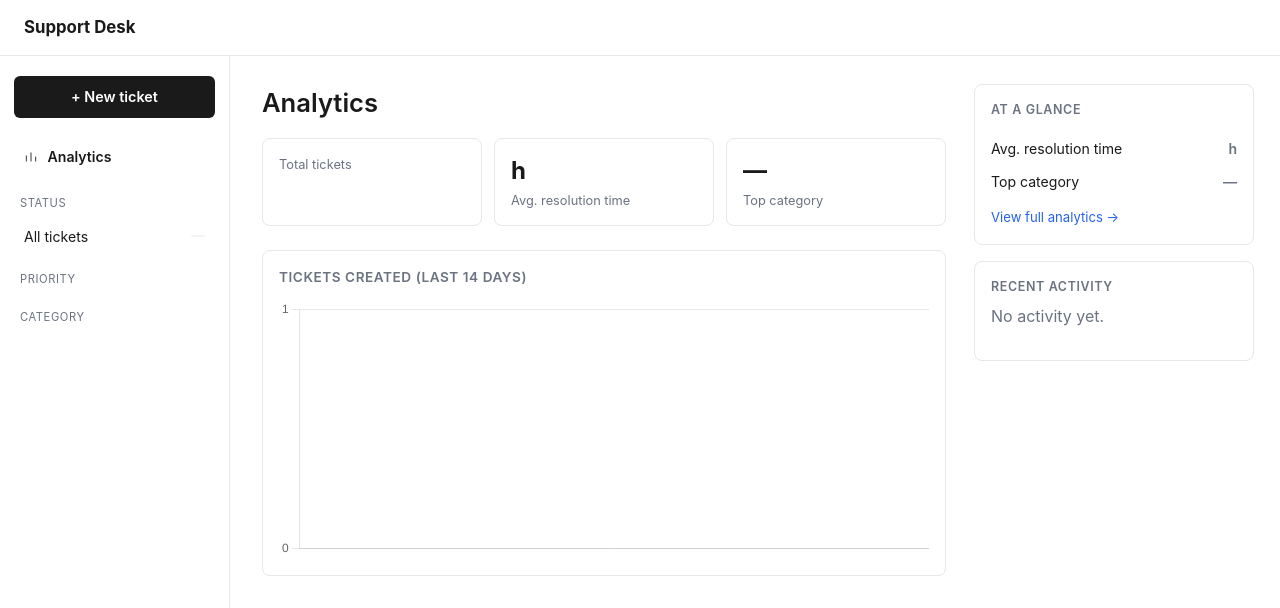
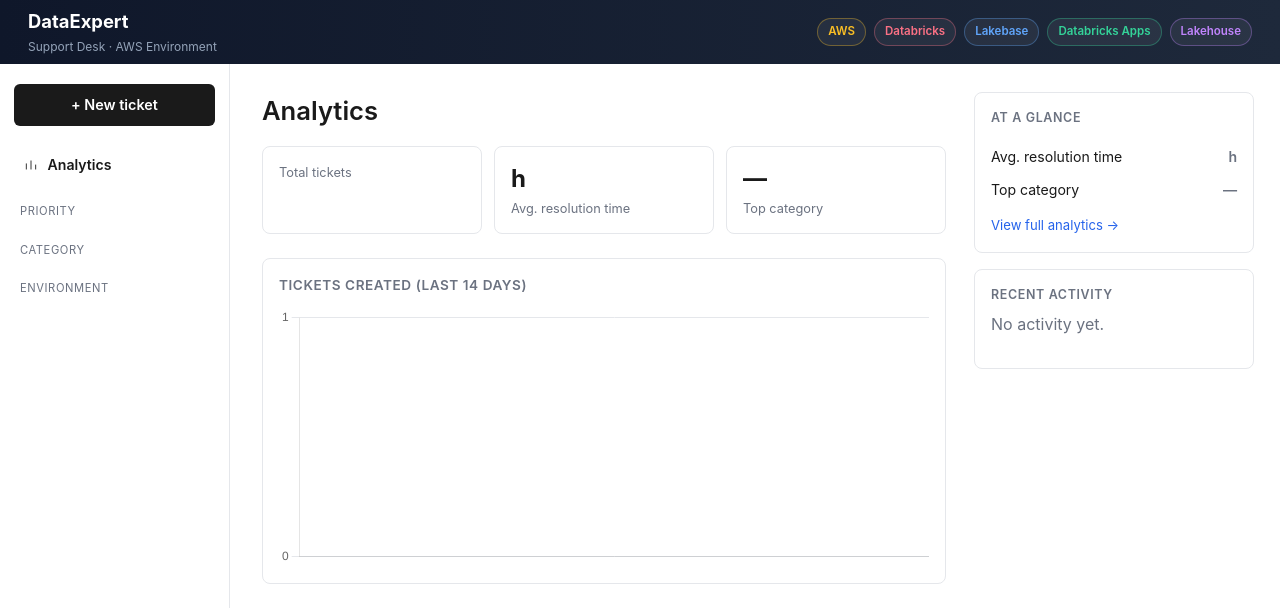
Before and after one commit to maraprikkripa/databricks-lakebase-ticket-app, a Flask app: template templates/analytics.html in a window 1280 px wide. Shown: the top 608 px of the page. Run offline with Flask 3, Linux system fonts and the light colour scheme; the template is opened without the code that fills it, so the values that code supplies are empty; parts of the project's set-up code (start-up, migrations or seed data) failed here and were passed over.

Commit message:
Add DataExpert/AWS banner, remove redundant sidebar status list, make stat cards clickable filters, add environment filter

```diff
--- a/app.py
+++ b/app.py
@@ -138,6 +138,15 @@ def get_category_counts():
     return counts
 
 
+def get_environment_counts():
+    """Return ticket counts per environment, for the sidebar filter."""
+    rows = lakebase.run_query("SELECT environment, COUNT(*) AS n FROM tickets GROUP BY environment")
+    counts = {e: 0 for e in VALID_ENVIRONMENTS}
+    for r in rows:
+        counts[r["environment"]] = r["n"]
+    return counts
+
+
 def get_recent_activity(limit=5):
     """Return the most recent messages across all tickets, for the right panel."""
     return lakebase.run_query(
@@ -198,6 +207,7 @@ def common_context():
         "counts": get_status_counts(),
         "priority_counts": get_priority_counts(),
         "category_counts": get_category_counts(),
+        "environment_counts": get_environment_counts(),
         "recent_activity": get_recent_activity(),
         "avg_resolution_hours": get_avg_resolution_hours(),
         "top_category": get_top_category(),
@@ -206,7 +216,7 @@ def common_context():
 
 @app.route("/")
 def index():
-    """List tickets, optionally filtered by status, priority, and/or category."""
+    """List tickets, optionally filtered by status, priority, category, and/or environment."""
     status_filter = request.args.get("status")
     if status_filter not in VALID_STATUSES:
         status_filter = None
@@ -219,6 +229,10 @@ def index():
     if category_filter not in VALID_CATEGORIES:
         category_filter = None
 
+    environment_filter = request.args.get("environment")
+    if environment_filter not in VALID_ENVIRONMENTS:
+        environment_filter = None
+
     where_clauses = []
     params = []
     if status_filter:
@@ -230,6 +244,9 @@ def index():
     if category_filter:
         where_clauses.append("category = %s")
         params.append(category_filter)
+    if environment_filter:
+        where_clauses.append("environment = %s")
+        params.append(environment_filter)
     where_sql = f"WHERE {' AND '.join(where_clauses)}" if where_clauses else ""
 
     tickets = lakebase.run_query(
@@ -244,6 +261,7 @@ def index():
         current_view=status_filter or "all",
         current_priority=priority_filter or "all",
         current_category=category_filter or "all",
+        current_environment=environment_filter or "all",
         **common_context(),
     )
 
@@ -256,6 +274,7 @@ def new_ticket_form():
         current_view=None,
         current_priority=None,
         current_category=None,
+        current_environment=None,
         **common_context(),
     )
 
@@ -270,6 +289,7 @@ def analytics():
         current_view=None,
         current_priority=None,
         current_category=None,
+        current_environment=None,
         chart_labels=chart_labels,
         chart_values=chart_values,
         category_labels=[c.replace("_", " ").title() for c in VALID_CATEGORIES],
@@ -304,6 +324,7 @@ def view_ticket(ticket_id):
         current_view=None,
         current_priority=None,
         current_category=None,
+        current_environment=None,
         **common_context(),
     )
 
--- a/static/style.css
+++ b/static/style.css
@@ -37,21 +37,40 @@ a:hover { text-decoration: underline; }
 /* Layout: header + sidebar + content */
 
 .topbar {
-    height: 56px;
+    height: 64px;
     display: flex;
     align-items: center;
-    padding: 0 24px;
-    border-bottom: 1px solid var(--border);
+    justify-content: space-between;
+    padding: 0 28px;
+    background: linear-gradient(90deg, #0f172a, #1e293b);
+    color: #fff;
 }
 
-.brand {
-    font-weight: 700;
-    font-size: 1.05rem;
+.topbar-left { display: flex; flex-direction: column; }
+
+.brand { font-weight: 700; font-size: 1.15rem; color: #fff; }
+.brand-sub { font-size: 0.75rem; color: #94a3b8; margin-top: 2px; }
+
+.tech-badges { display: flex; gap: 8px; flex-wrap: wrap; }
+
+.tech-badge {
+    font-size: 0.72rem;
+    font-weight: 600;
+    padding: 4px 10px;
+    border-radius: 999px;
+    border: 1px solid rgba(255, 255, 255, 0.15);
+    background: rgba(255, 255, 255, 0.06);
+    color: #e2e8f0;
 }
+.tech-aws { color: #fbbf24; border-color: rgba(251, 191, 36, 0.35); }
+.tech-databricks { color: #fb7185; border-color: rgba(251, 113, 133, 0.35); }
+.tech-lakebase { color: #60a5fa; border-color: rgba(96, 165, 250, 0.35); }
+.tech-apps { color: #34d399; border-color: rgba(52, 211, 153, 0.35); }
+.tech-lakehouse { color: #c084fc; border-color: rgba(192, 132, 252, 0.35); }
 
 .layout {
     display: flex;
-    min-height: calc(100vh - 57px);
+    min-height: calc(100vh - 64px);
 }
 
 .sidebar {
@@ -169,10 +188,16 @@ a:hover { text-decoration: underline; }
 .stats-row-3 { grid-template-columns: repeat(3, 1fr); }
 .stat-card {
     position: relative;
+    display: block;
     border: 1px solid var(--border);
     border-radius: var(--radius);
     padding: 14px 16px;
+    color: inherit !important;
+    text-decoration: none !important;
+    transition: border-color 0.15s, background 0.15s;
 }
+.stat-card:hover { border-color: var(--accent); }
+.stat-card.stat-active { border-color: var(--accent); background: var(--accent-bg); }
 .stat-value { font-size: 1.5rem; font-weight: 700; }
 .stat-label { font-size: 0.8rem; color: var(--muted); margin-top: 2px; }
 
@@ -261,6 +286,9 @@ th {
 .dot-priority-low { background: #9ca3af; }
 .dot-priority-medium { background: #d97706; }
 .dot-priority-high { background: #dc2626; }
+.dot-env-dev { background: #9ca3af; }
+.dot-env-staging { background: #2563eb; }
+.dot-env-production { background: #7c3aed; }
 
 /* Cards / forms */
 
--- a/templates/base.html
+++ b/templates/base.html
@@ -7,7 +7,17 @@
 </head>
 <body>
     <header class="topbar">
-        <span class="brand">Support Desk</span>
+        <div class="topbar-left">
+            <span class="brand">DataExpert</span>
+            <span class="brand-sub">Support Desk &middot; AWS Environment</span>
+        </div>
+        <div class="tech-badges">
+            <span class="tech-badge tech-aws">AWS</span>
+            <span class="tech-badge tech-databricks">Databricks</span>
+            <span class="tech-badge tech-lakebase">Lakebase</span>
+            <span class="tech-badge tech-apps">Databricks Apps</span>
+            <span class="tech-badge tech-lakehouse">Lakehouse</span>
+        </div>
     </header>
     <div class="layout">
         <nav class="sidebar">
@@ -19,20 +29,6 @@
                     Analytics
                 </span>
             </a>
-
-            <div class="nav-label">Status</div>
-            <div class="nav-section">
-                <a href="{{ url_for('index') }}" class="nav-link {% if current_view == 'all' %}active{% endif %}">
-                    <span>All tickets</span>
-                    <span class="count">{{ counts.total }}</span>
-                </a>
-                {% for s in statuses %}
-                <a href="{{ url_for('index', status=s) }}" class="nav-link {% if current_view == s %}active{% endif %}">
-                    <span><span class="dot dot-{{ s }}"></span>{{ s.replace('_', ' ') | capitalize }}</span>
-                    <span class="count">{{ counts[s] }}</span>
-                </a>
-                {% endfor %}
-            </div>
 
             <div class="nav-label">Priority</div>
             <div class="nav-section">
@@ -50,6 +46,16 @@
                 <a href="{{ url_for('index', category=c) }}" class="nav-link {% if current_category == c %}active{% endif %}">
                     <span>{{ c.replace('_', ' ') | title }}</span>
                     <span class="count">{{ category_counts[c] }}</span>
+                </a>
+                {% endfor %}
+            </div>
+
+            <div class="nav-label">Environment</div>
+            <div class="nav-section">
+                {% for e in environments %}
+                <a href="{{ url_for('index', environment=e) }}" class="nav-link {% if current_environment == e %}active{% endif %}">
+                    <span><span class="dot dot-env-{{ e }}"></span>{{ e | capitalize }}</span>
+                    <span class="count">{{ environment_counts[e] }}</span>
                 </a>
                 {% endfor %}
             </div>
```
Also changed, not shown: templates/index.html (+10 -9 lines).
